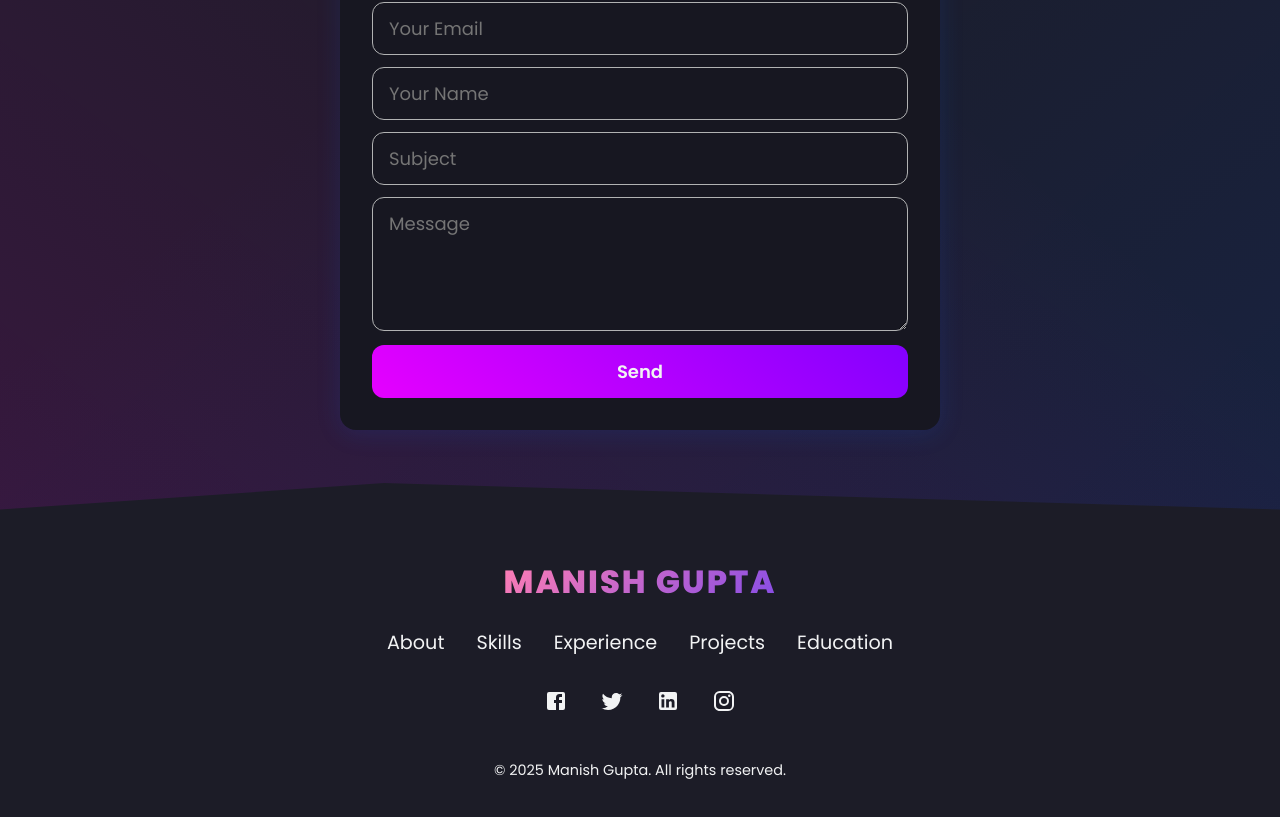
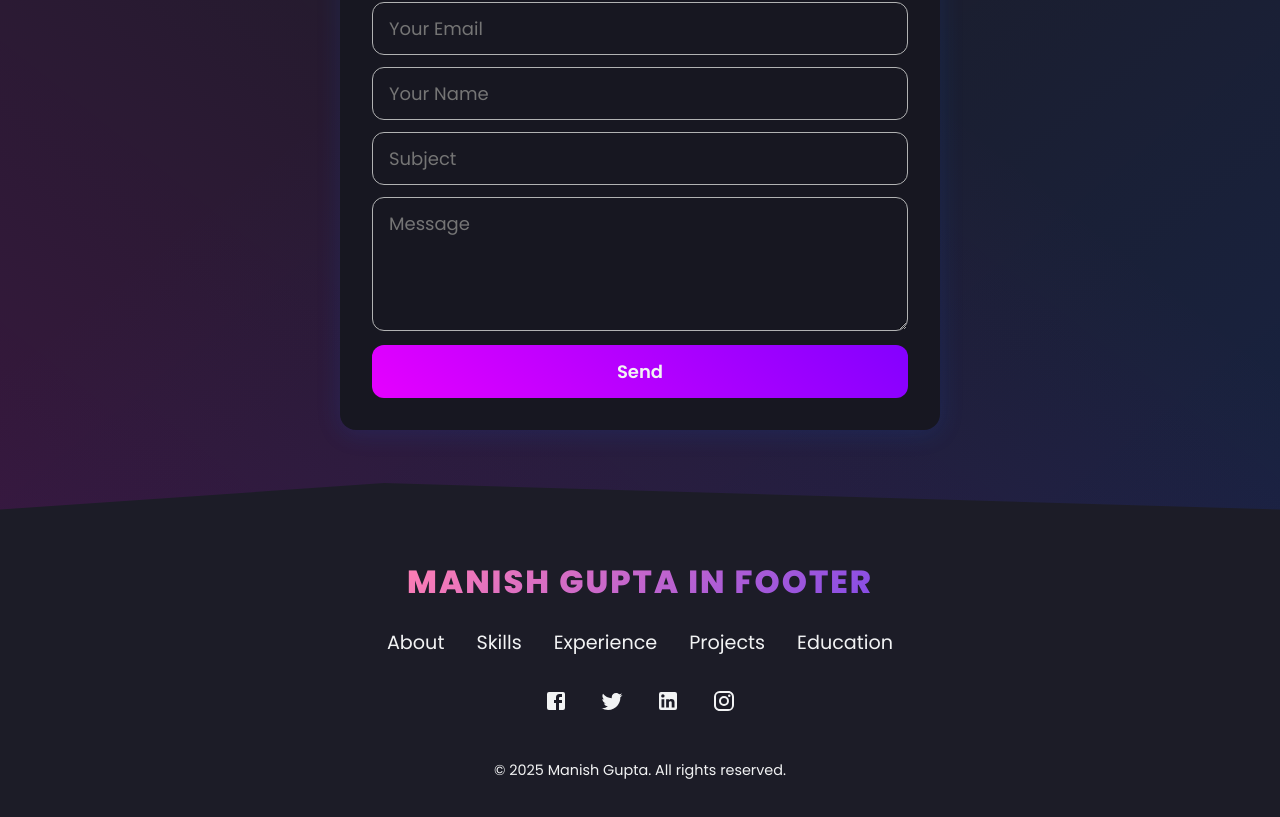
Before and after one commit to manishgupta72/manish-portfolio, a React (Create React App) app: page / in a window 1280 px wide. Shown: the part 6825-7642 px from the top of the page. Built offline with nearby package versions, Linux system fonts and the light colour scheme.

Commit message:
testing automation

```diff
--- a/src/components/Footer/index.js
+++ b/src/components/Footer/index.js
@@ -110,7 +110,7 @@ function Footer() {
   return (
     <FooterContainer>
       <FooterWrapper>
-        <Logo>Manish Gupta</Logo>
+        <Logo>Manish Gupta in footer</Logo>
         <Nav>
           <NavLink href="#about">About</NavLink>
           <NavLink href="#skills">Skills</NavLink>
```
